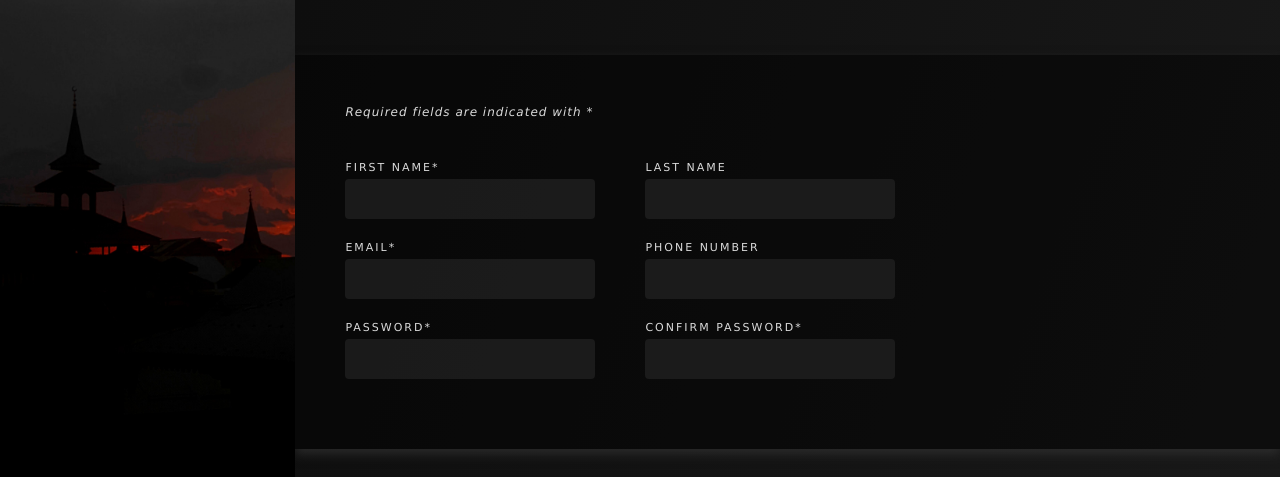
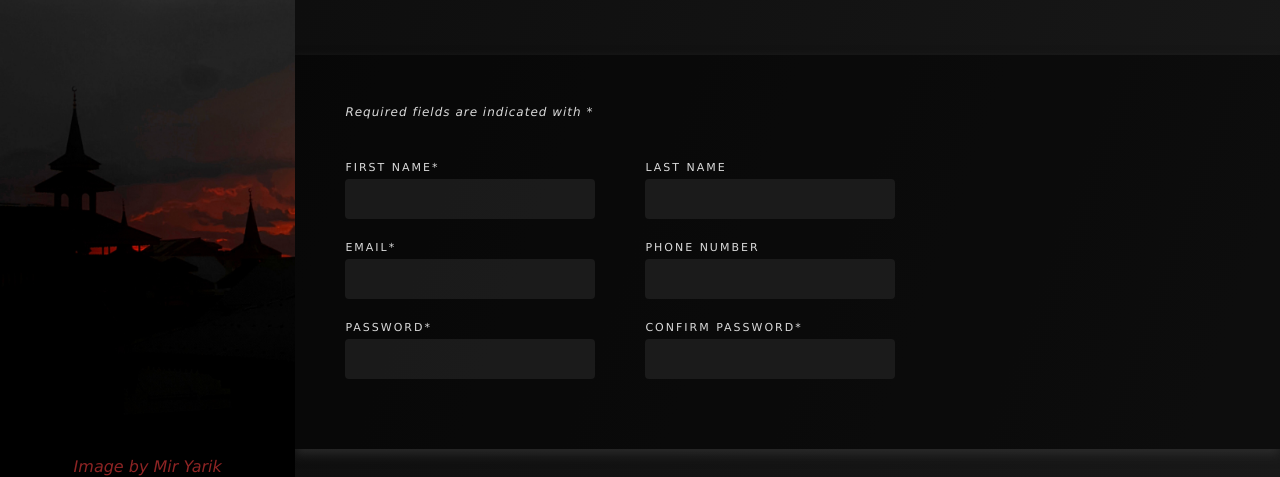
Before and after one commit to miryarik/signup-form, a plain HTML site: page index.html in a window 1280 px wide. Shown: the part 323-800 px from the top of the page. Drawn offline with Linux system fonts and the light colour scheme.

Commit message:
added photo credit

```diff
--- a/index.html
+++ b/index.html
@@ -13,6 +13,7 @@
                     <img src="./assets/logo.png" alt="odin-logo">
                     <p>Dreamy</p>
             </div>
+            <span>Image by Mir Yarik</span>
         </div>
 
 
--- a/styles.css
+++ b/styles.css
@@ -79,6 +79,15 @@ html, body, .main-container {
     color: white;
     background-color: rgba(0, 0, 0, 0.5);
     overflow: hidden;
+}
+
+.side-image > span {
+    font-style: oblique;
+    color: var(--red);
+    font-family: var(--fonts);
+    position: absolute;
+    opacity: 0.6;
+    bottom: 1px;
 }
 
 .form-container {
```
